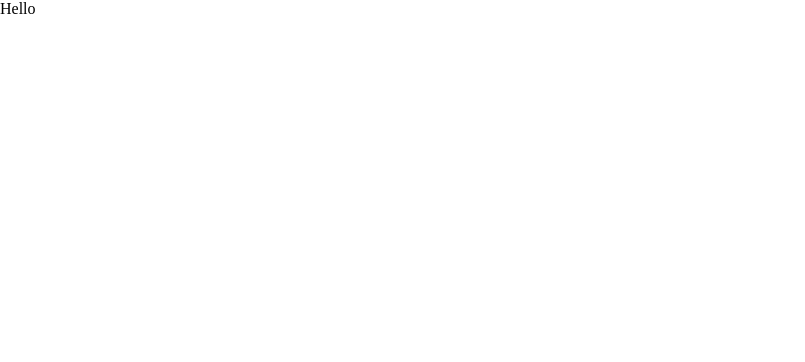
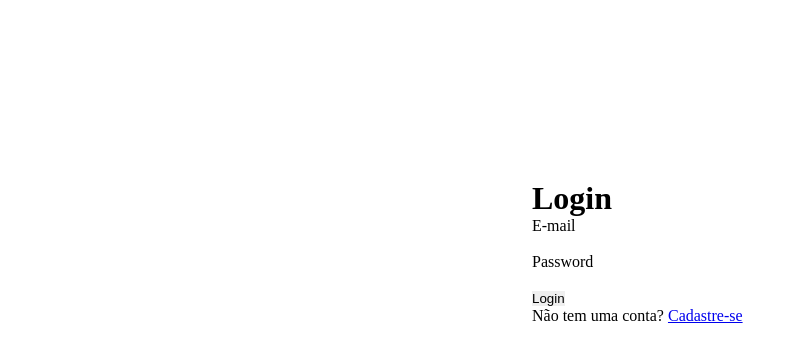
Before and after one commit to constThiagoSilva/todo-app, a React (Vite) app: page / in a window 1280 px wide. Shown: the top 362 px of the page, without its empty margins (0-805 px from the left). Built offline with nearby package versions, Linux system fonts and the light colour scheme.

Commit message:
feat: add login page structure

```diff
--- a/src/App.tsx
+++ b/src/App.tsx
@@ -1,8 +1,10 @@
+import { LoginPage } from "./pages/Auth/Login"
+
 function App() {
   return (
-    <div className="App">
-      Hello
-    </div>
+    <>
+      <LoginPage/>
+    </>
   )
 }
 
--- /dev/null
+++ b/src/pages/Auth/Login/index.tsx
@@ -0,0 +1,25 @@
+import { Container, Content, FormContainer } from "./styles";
+
+export const LoginPage = () => {
+  return (
+    <Container>
+      <Content>
+        <h1>Login</h1>
+        <FormContainer>
+            <fieldset>
+                <div className="form-container">
+                    <label htmlFor="email">E-mail</label>
+                    <input type="email" name="email" id="email" />
+                </div>
+                <div className="form-container">
+                    <label htmlFor="password">Password</label>
+                    <input type="password" name="password" id="password" />
+                </div>
+                <input type="submit" value="Login" />
+            </fieldset>
+            <span>Não tem uma conta? <a href="#">Cadastre-se</a></span>
+        </FormContainer>
+      </Content>
+    </Container>
+  );
+};
--- /dev/null
+++ b/src/pages/Auth/Login/styles.ts
@@ -0,0 +1,21 @@
+import styled from "styled-components";
+
+export const Container = styled.div`
+    width: 100%;
+    height: 100vh;
+
+    display: flex;
+    justify-content: center;
+    align-items: center;
+`
+
+export const Content = styled.div`
+    width: 20%;
+    height: 60%;
+
+    padding: 20px;
+`
+
+export const FormContainer = styled.form`
+
+`
```
